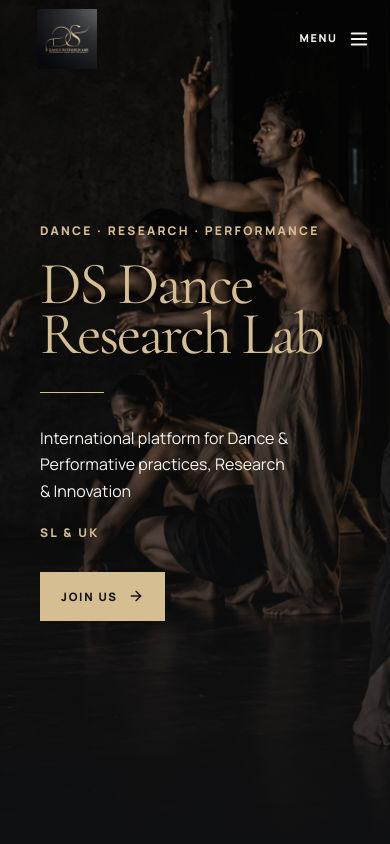
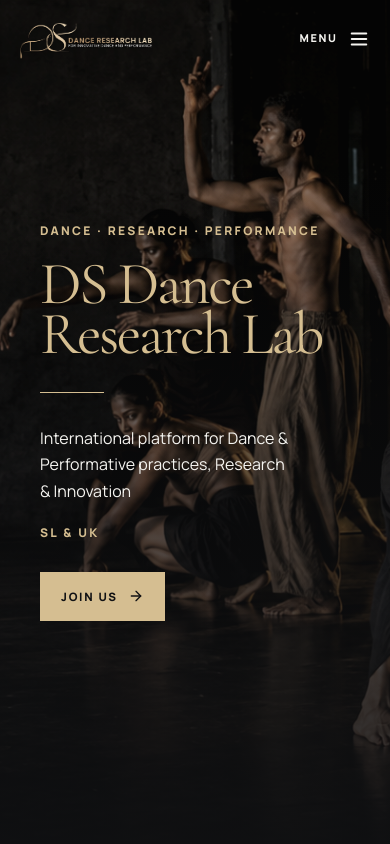
Before and after one commit to jivita-code/dsdance, a Next.js app: page / in a window 390 px wide. Shown: the top 844 px of the page. Built offline with nearby package versions, Linux system fonts and the light colour scheme.

Commit message:
Refactor code structure for improved readability and maintainability

```diff
--- a/app/globals.css
+++ b/app/globals.css
@@ -61,8 +61,8 @@
   -webkit-backdrop-filter: blur(12px);
   border-color: rgba(213, 190, 145, .18);
 }
-.brand { position: relative; z-index: 52; display: flex; align-items: center; width: 92px; height: 100%; overflow: hidden; }
-.brand img { width: 100%; height: auto; max-height: 68px; object-fit: contain; }
+.brand { position: relative; z-index: 52; display: flex; align-items: center; width: 196px; height: 100%; }
+.brand img { width: 100%; height: auto; max-height: 62px; object-fit: contain; object-position: left center; }
 .nav { display: flex; align-items: center; gap: clamp(1.25rem, 2vw, 2.25rem); color: #e2e0db; font-size: .78rem; }
 .nav > a:not(.joinButton), .navGroupTrigger > a { position: relative; transition: color 180ms ease; }
 .nav > a:not(.joinButton):hover, .navGroupTrigger > a:hover { color: var(--gold); }
@@ -223,7 +223,7 @@
 .footerBrand { gap: .4rem !important; }
 .footerLogos { min-height: 86px; display: flex; align-items: center; gap: 1.1rem; }
 .footerLogos img { display: block; object-fit: contain; object-position: left center; mix-blend-mode: screen; }
-.footerLogos img:first-child { width: 184px; height: 86px; }
+.footerLogos img:first-child { width: 230px; height: 86px; }
 .footerLogos img:last-child { width: 108px; height: 76px; }
 .footerBrand p { margin: 0; color: var(--gold); font-family: var(--display); font-size: 1.35rem; font-style: italic; }
 .footerSocial { margin-top: 1.75rem; }
@@ -255,7 +255,7 @@
 @media (max-width: 1080px) {
   :root { --shell: min(100% - 64px, 960px); }
   .nav { gap: 1.1rem; font-size: .72rem; }
-  .brand { width: 92px; }
+  .brand { width: 174px; }
   .listingCard { gap: 3.5rem; }
 }
 
@@ -264,8 +264,8 @@
   body { font-size: 16px; }
   body.menuOpen .siteHeader { background: rgba(16, 17, 19, .98); backdrop-filter: blur(12px); -webkit-backdrop-filter: blur(12px); border-color: rgba(213, 190, 145, .18); }
   .siteHeader, .siteHeader.isScrolled, .siteHeader.hasOpenMenu { height: 78px; padding: 0 1.5rem; }
-  .brand { width: 94px; height: 100%; }
-  .brand img { max-height: 60px; }
+  .brand { width: 166px; height: 100%; }
+  .brand img { max-height: 52px; }
   .navToggle { position: relative; z-index: 52; min-width: 78px; min-height: 44px; padding: 0; display: flex; align-items: center; justify-content: flex-end; gap: .65rem; border: 0; background: transparent; color: var(--pearl); }
   .navToggle span { font-size: .68rem; font-weight: 800; letter-spacing: .15em; text-transform: uppercase; }
   .nav {
@@ -365,8 +365,8 @@
   .footerBase { grid-template-columns: 1fr; gap: 2.5rem; }
   .footerBrand { grid-column: auto; }
   .footerLogos { gap: .85rem; }
-  .footerLogos img:first-child { width: 156px; height: 76px; }
-  .footerLogos img:last-child { width: 90px; height: 64px; }
+  .footerLogos img:first-child { width: 180px; height: 72px; }
+  .footerLogos img:last-child { width: 80px; height: 58px; }
 }
 
 @media (prefers-reduced-motion: reduce) {
--- a/components/layout/site-footer.tsx
+++ b/components/layout/site-footer.tsx
@@ -21,7 +21,7 @@
       <div className="footerBase siteShell">
         <div className="footerBrand" data-reveal="text">
         <div className="footerLogos">
-          <img src="/images/home/logo.png" alt="DS Dance Research Lab" />
+          <img src="/images/brand/ds-dance-research-lab.png" alt="DS Dance Research Lab" />
           <img src="/images/brand/one-dance-uk.png" alt="One Dance UK" />
         </div>
         <p>Where Dance Meets Discovery</p>
--- a/components/layout/site-header.tsx
+++ b/components/layout/site-header.tsx
@@ -33,7 +33,7 @@
   }, [open]);
 
   return <header className={`siteHeader ${scrolled ? "isScrolled" : ""} ${open ? "hasOpenMenu" : ""}`}>
-    <Link href="/" className="brand" aria-label="DS Dance Research Lab home" onClick={close}><img src="/images/home/logo.png" alt="DS Dance Research Lab" /></Link>
+    <Link href="/" className="brand" aria-label="DS Dance Research Lab home" onClick={close}><img src="/images/brand/ds-dance-research-lab.png" alt="DS Dance Research Lab" /></Link>
     <button className="navToggle" onClick={() => setOpen(!open)} aria-expanded={open} aria-controls="primary-navigation" aria-label={open ? "Close menu" : "Open menu"}><span>{open ? "Close" : "Menu"}</span>{open ? <X size={22} /> : <Menu size={22} />}</button>
     <nav id="primary-navigation" className={open ? "nav open" : "nav"} aria-label="Primary navigation">
       <p className="mobileMenuLabel" aria-hidden="true">Explore the lab</p>
```
Also changed, not shown: public/images/brand/ds-dance-research-lab.png (added).
